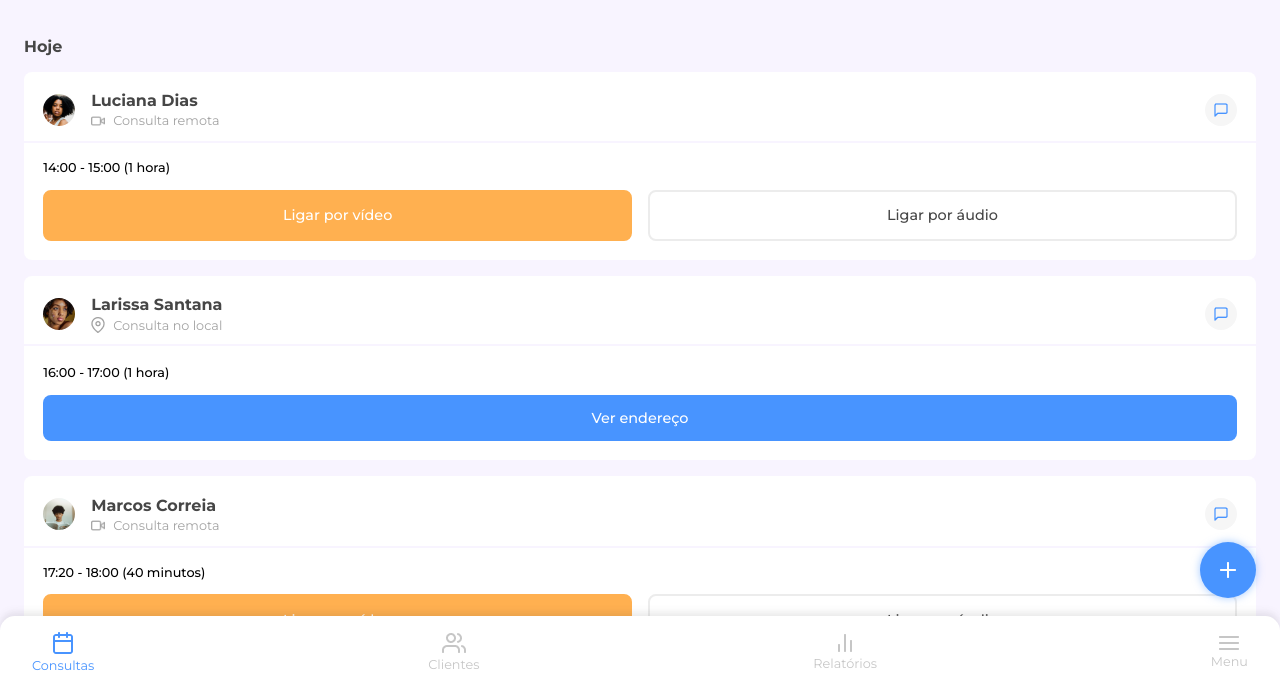
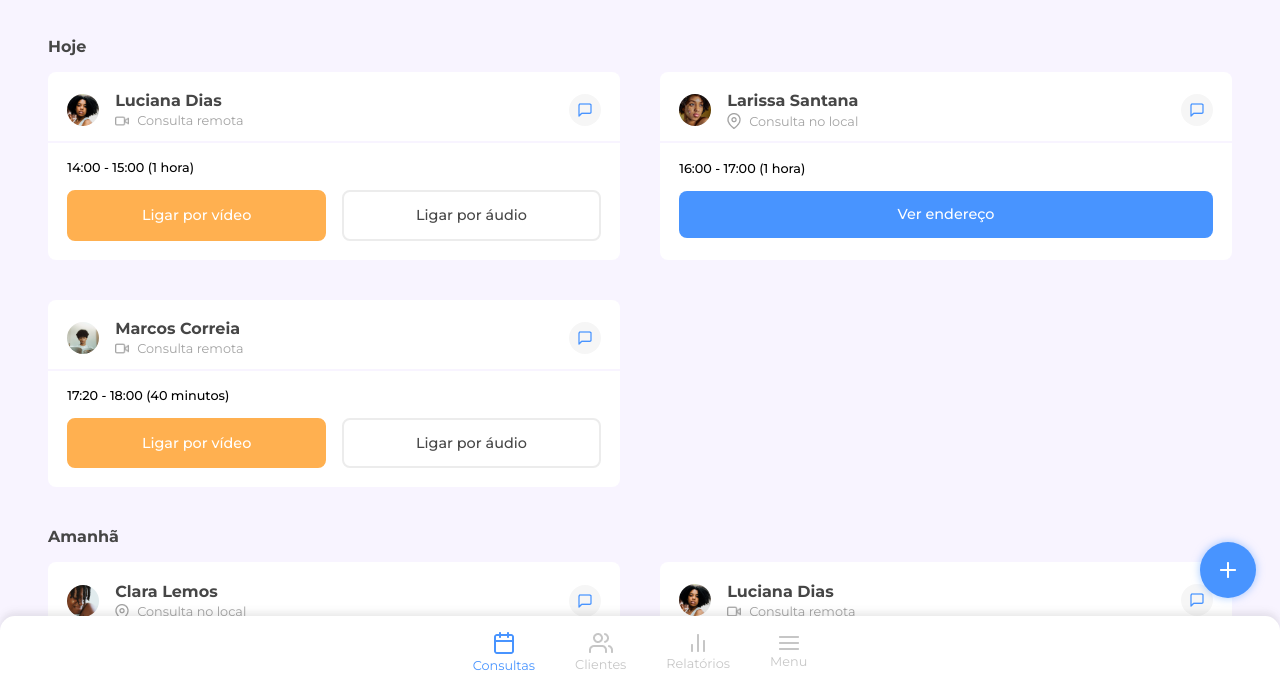
Before and after one commit to nathaliaif/7daysofcode-responsivo, a plain HTML site: page index.html in a window 1280 px wide. Shown: the part 111-788 px from the top of the page. Drawn offline with Linux system fonts and the light colour scheme.

Commit message:
Adicionado responsividade para tablet

```diff
--- a/index.html
+++ b/index.html
@@ -81,6 +81,7 @@
     </header>
     <section class="container">
       <h2 class="container__day">Hoje</h2>
+      <div class="container__cards">
         <div class="card">
           <div class="card__header">
             <div class="card__profile">
@@ -144,7 +145,9 @@
           <div class="card__main">
             <p class="card__main__time">16:00 - 17:00 (1 hora)</p>
             <div class="card__main__buttons">
-            <a href="" class="card__button card__button--blue">Ver endereço</a>
+              <a href="" class="card__button card__button--blue"
+                >Ver endereço</a
+              >
             </div>
           </div>
         </div>
@@ -184,9 +187,11 @@
             </div>
           </div>
         </div>
+      </div>
     </section>
     <section class="container">
       <h2 class="container__day">Amanhã</h2>
+      <div class="container__cards">
         <div class="card">
           <div class="card__header">
             <div class="card__profile">
@@ -214,7 +219,9 @@
           <div class="card__main">
             <p class="card__main__time">18:00 - 19:00 (1 hora)</p>
             <div class="card__main__buttons">
-            <a href="" class="card__button card__button--blue">Ver endereço</a>
+              <a href="" class="card__button card__button--blue"
+                >Ver endereço</a
+              >
             </div>
           </div>
         </div>
@@ -319,7 +326,10 @@
           <div class="card__main">
             <p class="card__main__time">16:00 - 17:00 (1 hora)</p>
             <div class="card__main__buttons">
-            <a href="" class="card__button card__button--blue">Ver endereço</a>
+              <a href="" class="card__button card__button--blue"
+                >Ver endereço</a
+              >
+            </div>
           </div>
         </div>
       </div>
--- a/styles/style.css
+++ b/styles/style.css
@@ -169,6 +169,12 @@ button {
   font-size: 1rem;
 }
 
+.container__cards {
+  display: flex;
+  flex-direction: column;
+  row-gap: 1em;
+}
+
 /* Card */
 
 .card {
@@ -311,3 +317,30 @@ button {
 .spacer-medium {
   height: 5rem;
 }
+
+@media screen and (min-width: 700px) {
+  .navbar__bottom {
+    justify-content: center;
+    column-gap: 2.5em;
+  }
+
+  .container {
+    padding: 1.5em 2em;
+  }
+
+  .container__cards {
+    display: grid;
+    grid-template-columns: 1fr 1fr;
+    gap: 1.5em;
+  }
+}
+
+@media screen and (min-width: 1000px) {
+  .container {
+    padding: 1.5em 3em 1em 3em;
+  }
+
+  .container__cards {
+    gap: 2.5em;
+  }
+}
```
Lines whose indentation alone changed are shown as unchanged.
